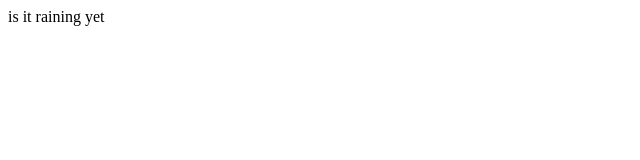
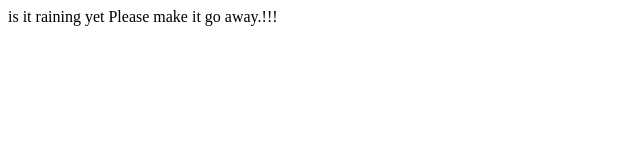
Before and after one commit to faroukaudu/demo3, a plain HTML site: page index.html in a window 1280 px wide. Shown: the whole page, without its empty margins (0-640 px from the left). Drawn offline with Linux system fonts and the light colour scheme.

Commit message:
beggin
Someone begging none in readme

```diff
--- a/index.html
+++ b/index.html
@@ -1 +1,5 @@
 <head>is it raining yet</head>
+
+<body>
+    Please make it go away.!!!
+</body>
```
